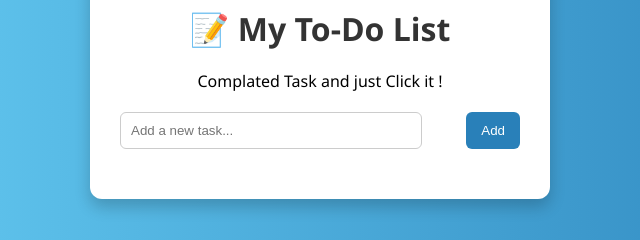
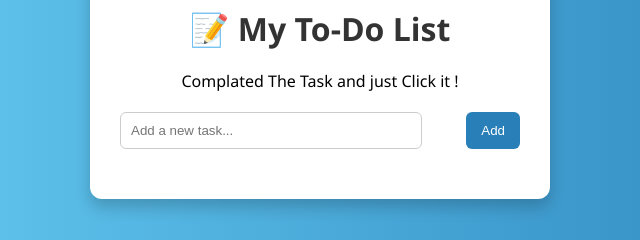
Before and after one commit to hackwithdp/My-Web-Dev-Projects, a plain HTML site: page To-Do-List App/index.html in a window 1280 px wide. Shown: the part 323-563 px from the top of the page, 320-960 px from the left. Drawn offline with Linux system fonts and the light colour scheme.

Commit message:
Update index.html

```diff
--- a/To-Do-List App/index.html
+++ b/To-Do-List App/index.html
@@ -10,7 +10,7 @@
 <body>
   <div class="container">
     <h1>📝 My To-Do List</h1>
-    <p>Complated Task and just Click it !</p>
+    <p>Complated The Task and just Click it !</p>
     <div class="input-group">
       <input type="text" id="task-input" placeholder="Add a new task..." />
       <button onclick="addTask()">Add</button>
```
